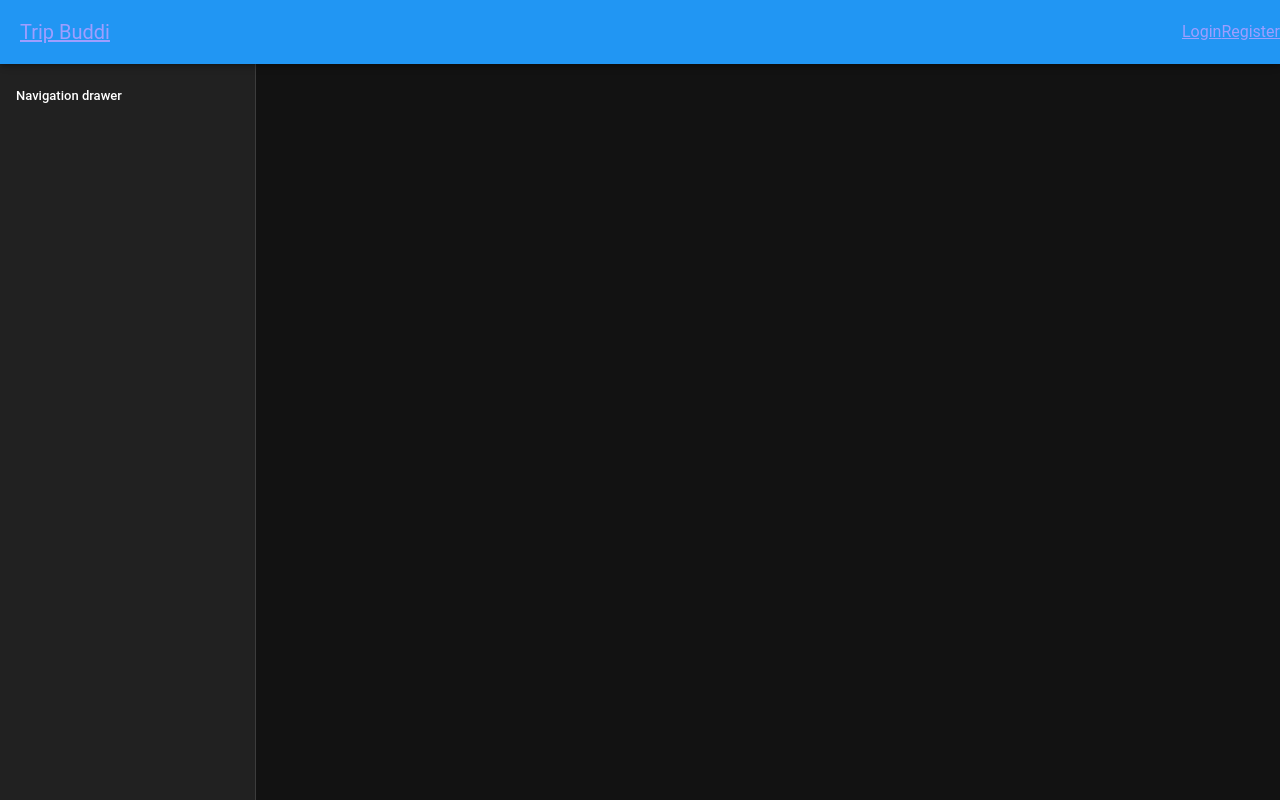
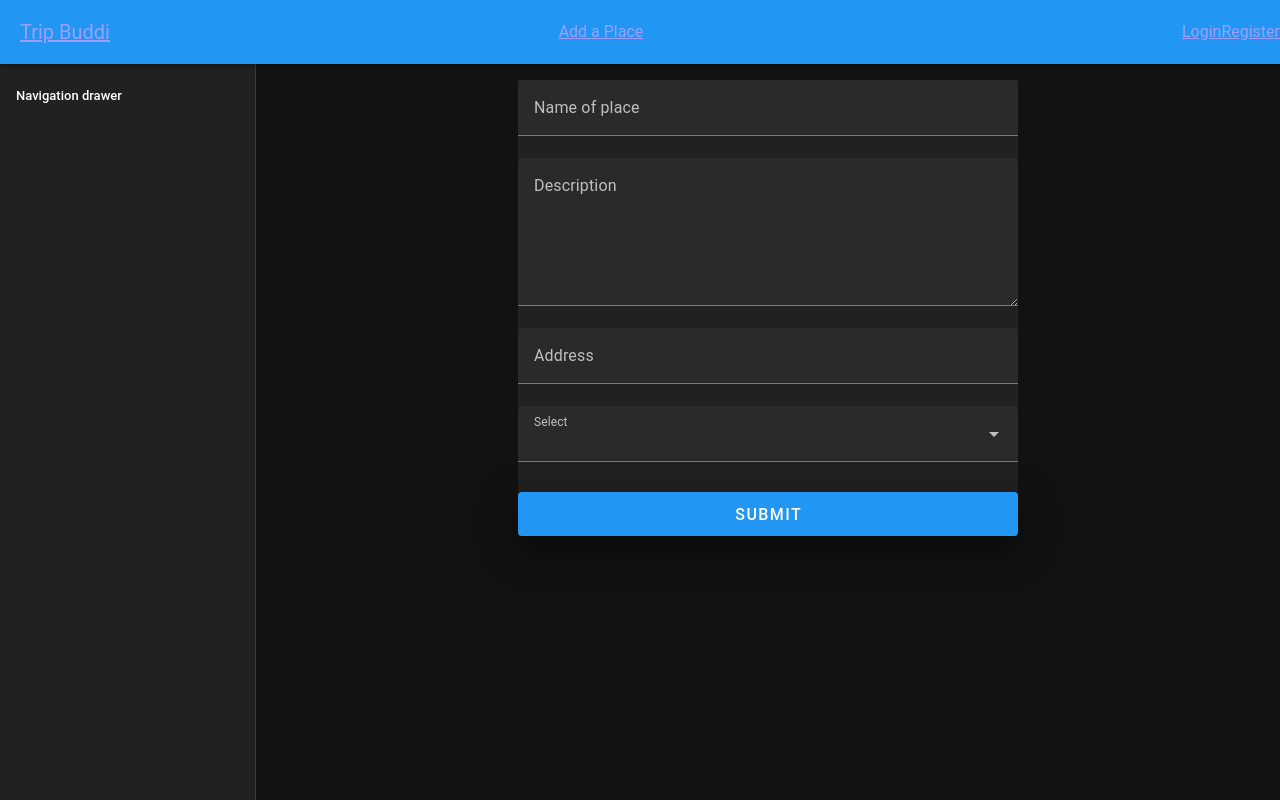
Before and after one commit to Emaxy10/trip-buddi-vue, a Vue app: page /place/add in a window 1280 px wide. Built offline with nearby package versions, Linux system fonts and the light colour scheme.

Commit message:
06/4/25/5:17pm

```diff
--- a/package.json
+++ b/package.json
@@ -17,7 +17,7 @@
     "roboto-fontface": "*",
     "vee-validate": "^4.15.0",
     "vue": "^3.4.31",
-    "vuetify": "^3.6.14"
+    "vuetify": "^3.8.0"
   },
   "devDependencies": {
     "@eslint/js": "^9.14.0",
@@ -29,7 +29,7 @@
     "eslint-plugin-promise": "^6.4.0",
     "eslint-plugin-vue": "^9.30.0",
     "pinia": "^2.3.1",
-    "sass": "1.77.8",
+    "sass": "^1.77.8",
     "sass-embedded": "^1.77.8",
     "unplugin-auto-import": "^0.17.6",
     "unplugin-fonts": "^1.1.1",
--- a/src/components/NavBar.vue
+++ b/src/components/NavBar.vue
@@ -4,6 +4,7 @@
         <v-toolbar-title>
            <router-link to="/" >Trip Buddi</router-link>
         </v-toolbar-title>
+        <router-link to="/place/add">Add a Place</router-link>
         <v-spacer></v-spacer>
         <router-link to="/login">Login</router-link>
         <RouterLink to="/register">Register</RouterLink>
--- /dev/null
+++ b/src/pages/AddPlace.vue
@@ -0,0 +1,65 @@
+<template>
+    <v-sheet class="mx-auto" max-width="500">
+        <v-form @submit.prevent="handleSubmit">
+            <v-text-field
+                label="Name of place"
+                type="text"
+                v-model="place.name"
+            ></v-text-field>
+
+            <v-textarea
+                label="Description"
+                type="text"
+                v-model="place.description"
+            ></v-textarea>
+
+            <v-text-field
+                label="Address"
+                type="text"
+                v-model="place.address"
+            ></v-text-field>
+
+            <v-select
+                label="Select"
+                :items="['Hangout', 'Hotel',
+                'Motel', 'Resturant',
+                 'Tourist Attractions',
+                 ' Shopping', 'Culture & History']"
+                 v-model="place.category"
+            ></v-select>
+
+            <v-btn
+                :loading="loading"
+                class="mt-2"
+                text="Submit"
+                type="submit"
+                size="large"
+                elevation="24"
+                color="blue"
+                block
+            ></v-btn>
+        </v-form>
+    </v-sheet>
+</template>
+<script setup>
+import axios from 'axios';
+import { ref } from 'vue';
+
+const place = ref({
+    name:'',
+    description:'',
+    category:'',
+    address:'',
+
+})
+const handleSubmit = async() =>{
+    const newPlace ={
+        name: place.value.name,
+        description: place.value.description,
+        address: place.value.address,
+        category:place.value.category,
+        rating: 0
+    }
+    console.log(newPlace)
+}
+</script>
--- a/src/router/index.js
+++ b/src/router/index.js
@@ -10,6 +10,8 @@ import { routes } from 'vue-router/auto-routes'
 import RegistrationPage from '@/pages/RegistrationPage.vue'
 import LoginPage from '@/pages/LoginPage.vue'
 import Page from '@/components/Page.vue'
+import AddPlace from '@/pages/AddPlace.vue'
+import { components } from 'vuetify/dist/vuetify-labs.js'
 
 const router = createRouter({
   history: createWebHistory(import.meta.env.BASE_URL),
@@ -28,6 +30,12 @@ const router = createRouter({
       path:'/login',
       name:'login',
       component: LoginPage
+    },
+    {
+      path:'/place/add',
+      name:'add-place',
+      component: AddPlace,
+
     }
   ],
 })
```
Also changed, not shown: 1 other file (tests, documents, lock files or other folders).
